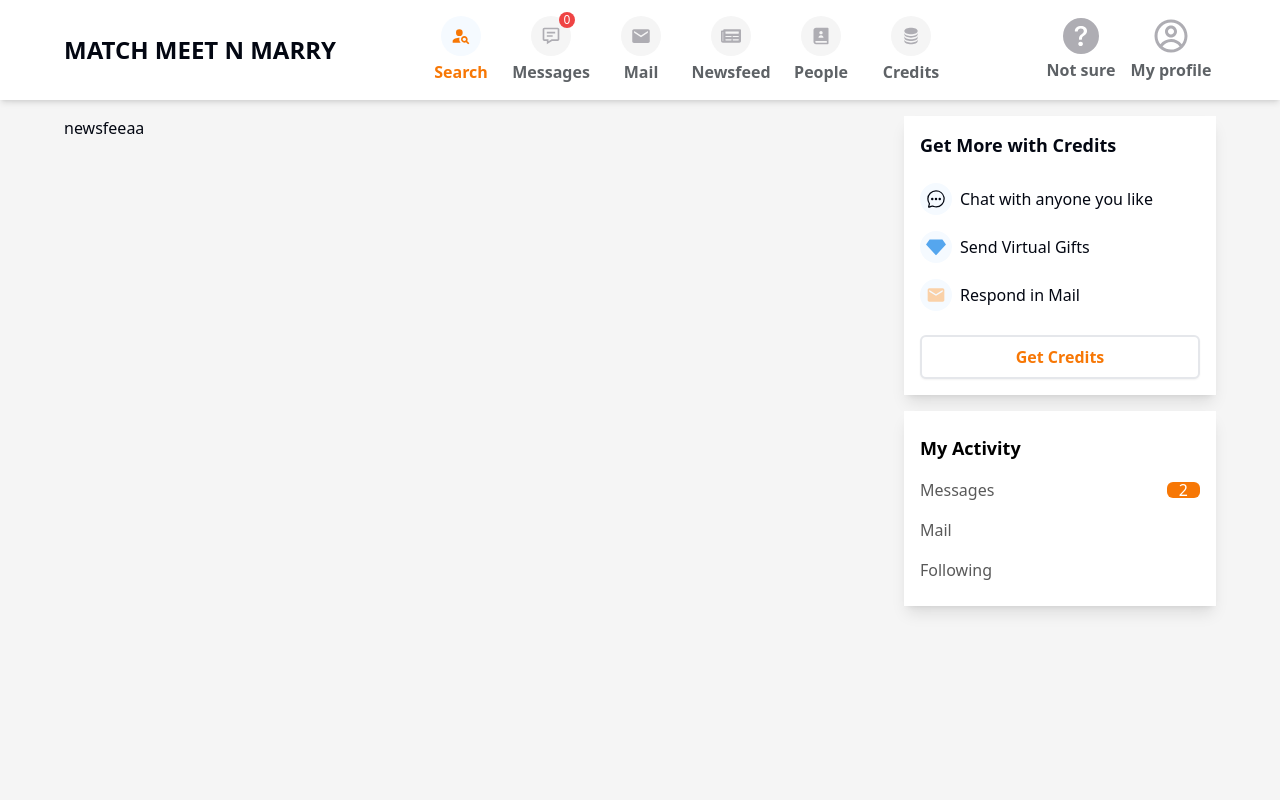
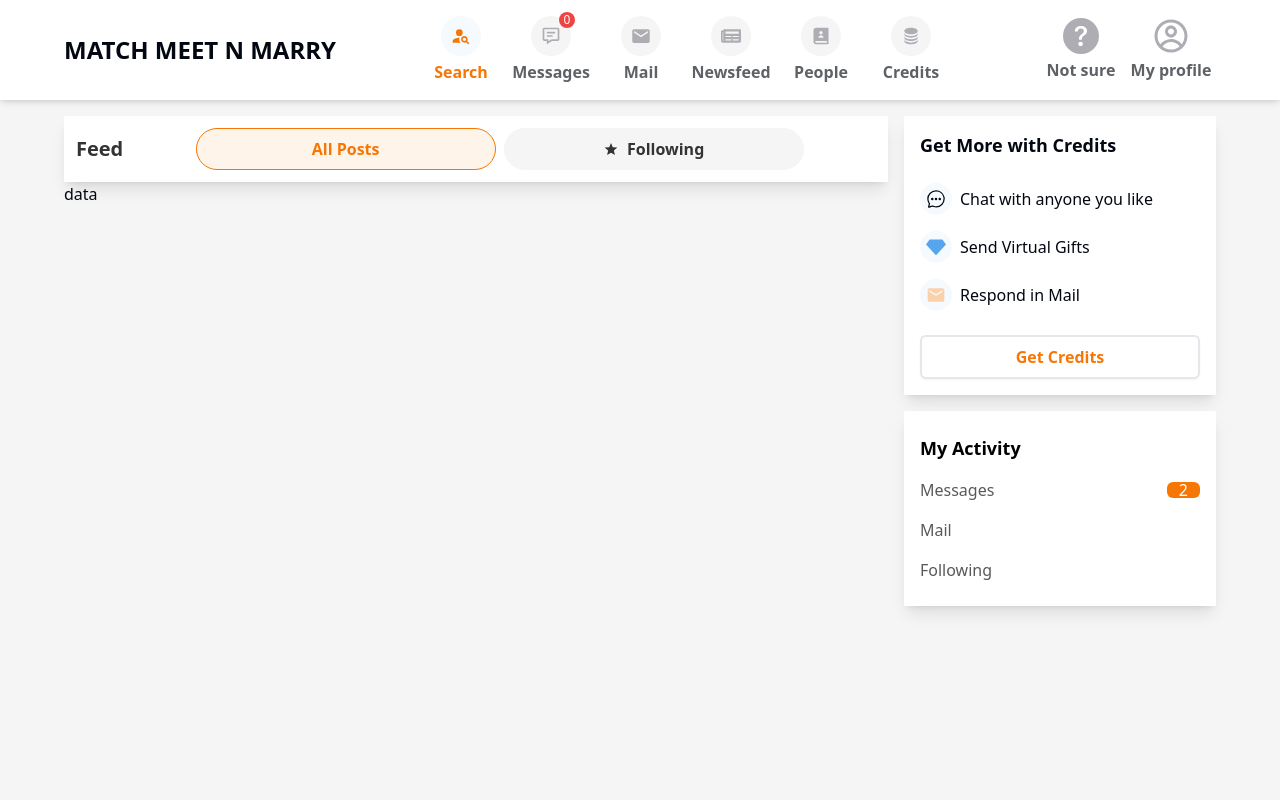
Before and after one commit to Badshah-Alam/mmm, a Next.js app: page /news-feed in a window 1280 px wide. Shown: the top 800 px of the page. Built offline with nearby package versions, Linux system fonts and the light colour scheme.

Commit message:
last commit

```diff
--- a/app/(pages)/news-feed/_componets/news-feed.tsx
+++ b/app/(pages)/news-feed/_componets/news-feed.tsx
@@ -1,9 +1,12 @@
 import React from 'react'
+import NewsFeedNav from './news-feednav'
+import NewsFeeddata from './news-feeddata'
 
 const NewsFeed = () => {
   return (
     <div>
-      newsfeeaa
+ <NewsFeedNav/>
+ <NewsFeeddata/>
     </div>
   )
 }
--- /dev/null
+++ b/app/(pages)/news-feed/_componets/news-feeddata.tsx
@@ -0,0 +1,11 @@
+import React from 'react'
+
+const NewsFeeddata = () => {
+  return (
+    <div>
+      data
+    </div>
+  )
+}
+
+export default NewsFeeddata
--- /dev/null
+++ b/app/(pages)/news-feed/_componets/news-feednav.tsx
@@ -0,0 +1,30 @@
+"use client";
+import React, { useState } from 'react'
+import { IoMdStar } from 'react-icons/io';
+
+const NewsFeedNav = () => {
+    const [activeNav,setActiveNav]=useState(0);
+    const Navitems= [{name:"All Posts"}, {name:"Following" ,icon:<IoMdStar />}];
+
+  return (
+    <div>
+    <div className='bg-white flex w-full items-center shadow-lg px-3'>
+       <p className='text-xl font-semibold text-dark-mmm'>Feed</p>
+       <div className='flex gap-2 justify-center  py-3 w-full'>
+        {Navitems.map((item,index)=>(
+            <div key={index} >
+                <button
+                 key={index}
+                 className={`flex justify-center w-[300px] py-2 rounded-full   ${activeNav === index? "bg-[#FFF4E9] border text-orange-mmm font-semibold border-orange-mmm" : "bg-smoke-mmm border-smoke-mmm  text-dark-mmm hover:bg-orange-mmm border hover:text-white font-semibold hover:border-orange-mmm "}`}
+                 onClick={()=>setActiveNav(index)}>
+                <p className='flex items-center text-center gap-2'>{item.icon} {item.name}</p>
+                </button>
+            </div>
+        ))}
+       </div>
+    </div>
+    </div>
+  )
+}
+
+export default NewsFeedNav
```
